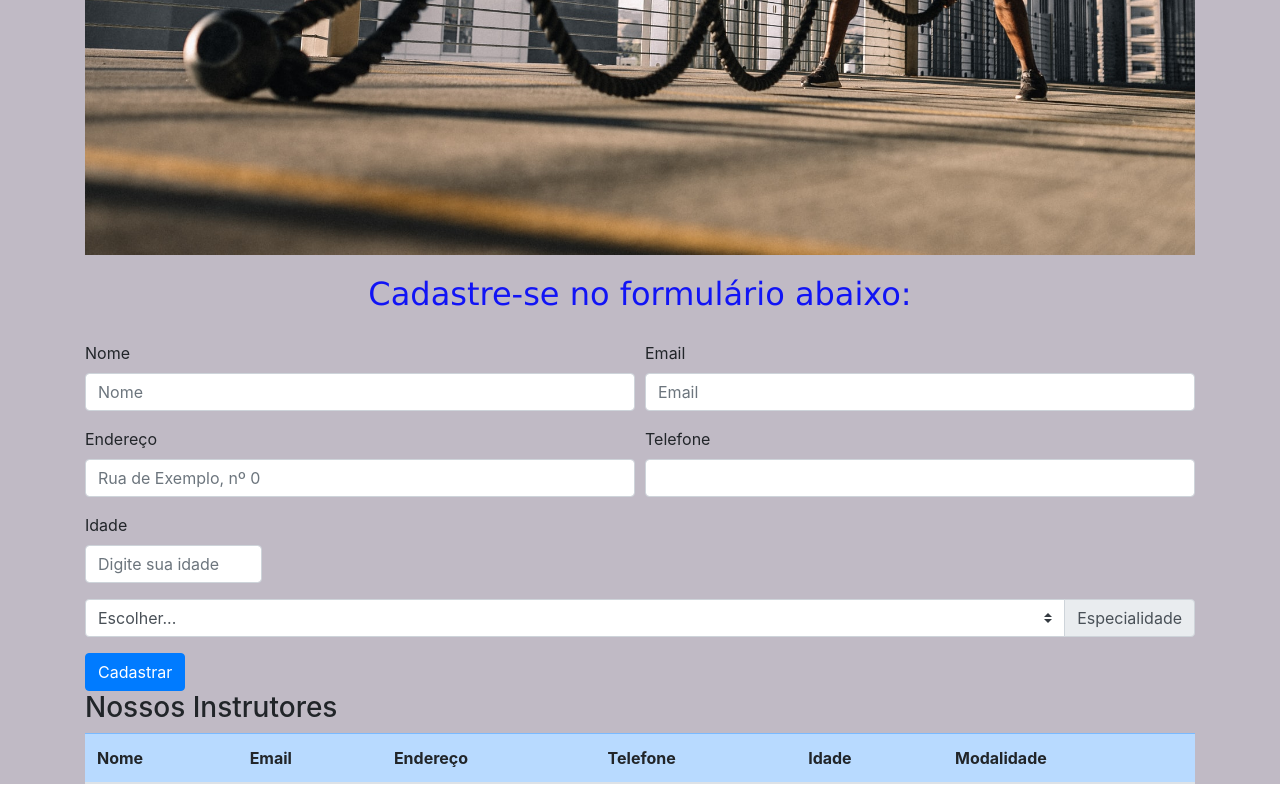
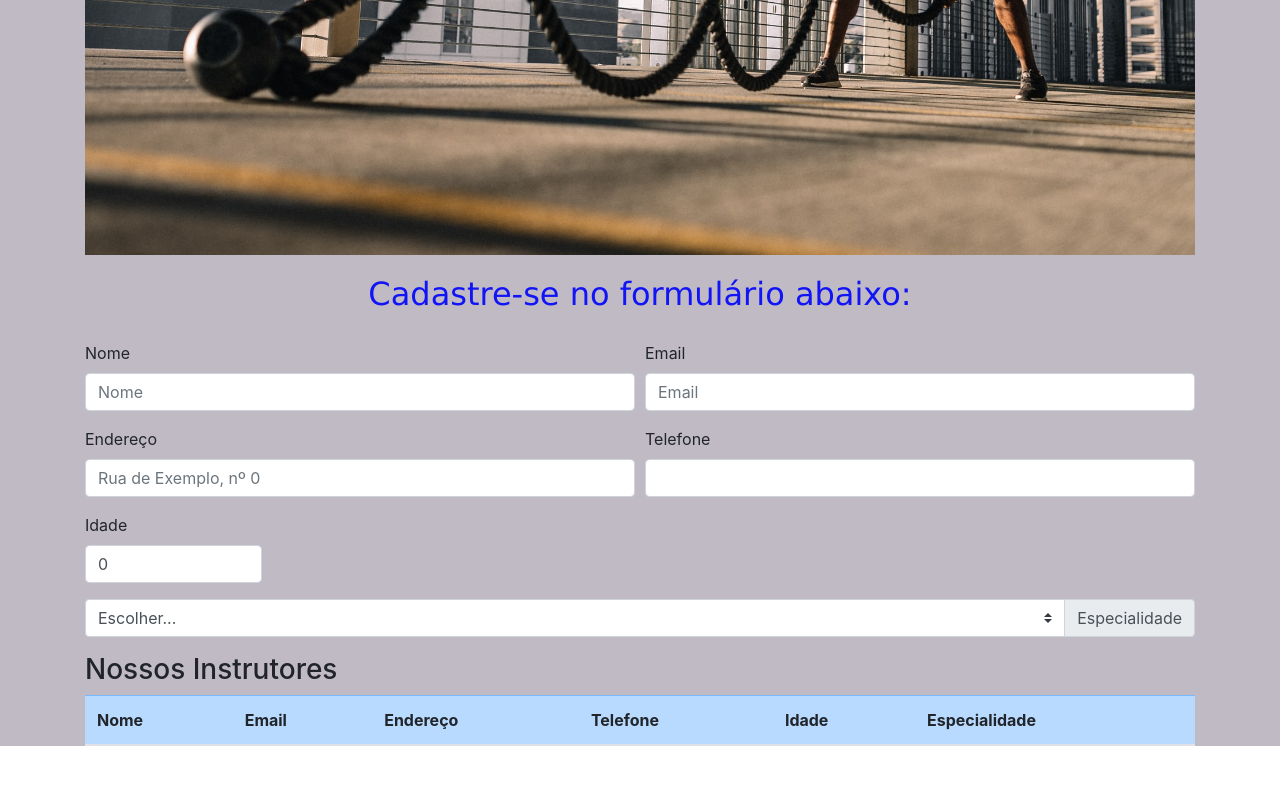
Before and after one commit to WebertiBarbosa/cadastro-instrutor, an Angular app: page /instructor-new in a window 1280 px wide. Shown: the part 631-1431 px from the top of the page. After the commit the page ends 1393 px from the top, so only its background shows below. Built offline with nearby package versions, Linux system fonts and the light colour scheme; what ngx-mask would draw is missing.

Commit message:
criando listagem

```diff
--- a/src/app/app.module.ts
+++ b/src/app/app.module.ts
@@ -1,4 +1,4 @@
-import { NgModule } from '@angular/core';
+import { Injectable, NgModule } from '@angular/core';
 import { BrowserModule } from '@angular/platform-browser';
 
 import { AppComponent } from './app.component';
@@ -7,8 +7,6 @@ import { InstructorListComponent } from './instructor-list/instructor-list.compo
 
 import {FormsModule} from '@angular/forms'
 import { NgxMaskModule } from 'ngx-mask'
-
-
 
 @NgModule({
   declarations: [
--- a/src/app/instructor-list/instructor-list.component.html
+++ b/src/app/instructor-list/instructor-list.component.html
@@ -9,7 +9,7 @@
         <th scope="col">Endereço</th>
         <th scope="col">Telefone</th>
         <th scope="col">Idade</th>
-        <th scope="col">Modalidade</th>
+        <th scope="col">Especialidade</th>
 
       </tr>
     </thead>
@@ -19,8 +19,8 @@
         <td [innerHtml]="instructor.email"></td>
         <td [innerHtml]="instructor.address"></td>
         <td [innerHtml]="instructor.phone"></td>
-        <td [innerHtml]="instructor.age"></td>
-        <td [innerHtml]="instructor.modality"></td>
+        <td [innerHtml]="instructor.age" [style.color]='getInstructorAge(instructor)'></td>
+        <td [innerHtml]="instructor.especialidade"></td>
 
       </tr>
     </tbody>
--- a/src/app/instructor-list/instructor-list.component.ts
+++ b/src/app/instructor-list/instructor-list.component.ts
@@ -16,4 +16,8 @@ export class InstructorListComponent implements OnInit {
   ngOnInit(): void {
   }
 
+  getInstructorAge(instructor){
+    return instructor.age < 18 ? 'green':  'blue';
+  }
+
 }
--- a/src/app/instructor-new/instructor-new.component.html
+++ b/src/app/instructor-new/instructor-new.component.html
@@ -37,6 +37,20 @@
       </div>
     </div>
 
+    <!-- <div class="form-group mb-3">
+      <label for="modality">Modalidade</label>
+
+      <select id="modality" name="modality"
+        [(ngModel)]="selectedModality" class="form-control">
+
+        <option *ngFor='let modality of modality' [value]='modality.name'>
+          {{modality.name}}
+        </option>
+
+      </select>
+    </div> -->
+
+
     <div class="input-group mb-3">
       <select class="custom-select" id="inputGroupSelect02">
         <option selected>Escolher...</option>
@@ -56,6 +70,28 @@
       </div>
     </div>
 
-    <button type="button" (click)="addInstructor()" class="btn btn-primary">Cadastrar</button>
+
+    <!-- <div class="form-group mb-3">
+      <label for="modality">Especialidade</label>
+
+      <select id="modality" name="modality"
+        [(ngModel)]="selectedModality" class="form-control">
+
+        <select class="form-control">
+
+        <option *ngFor='let especialidade of especialidades' >
+          {{especialidade.name}}
+        </option>
+
+      </select>
+    </div> -->
+
+
+
+
+        <button *ngIf="age >= 18" type="button" (click)="addInstructor()" class="btn btn-primary">Cadastrar</button>
+
+
+
   </form>
 </div>
--- a/src/app/instructor-new/instructor-new.component.ts
+++ b/src/app/instructor-new/instructor-new.component.ts
@@ -1,5 +1,6 @@
 import { Component, OnInit } from '@angular/core';
 import instructors from '../instructors'
+
 
 @Component({
   selector: 'instructor-new',
@@ -12,10 +13,29 @@ export class InstructorNewComponent implements OnInit {
   email = '';
   address = '';
   phone = '';
-  age = '';
-  modality = '';
+  age = 0;
+  especialidade= '';
+
+  // selectedModality = '';
+
+
+  // modality: Modality[] = [
+  //  {id: 1, name: 'Musculação'},
+  //  {id: 2, name: 'Spinning'},
+  //  {id: 3, name: 'Power Jump'},
+  //  {id: 4, name: 'Zumba'},
+  //  {id: 5, name: 'Yoga'},
+  //  {id: 6, name: 'Pilates'},
+  //  {id: 7, name: 'Funcional'},
+  //  {id: 8, name: 'Body Pump'},
+  //  {id: 9, name: 'Alongamento'},
+  //  {id: 10, name: 'Lutas'},
+  // ]
+
 
   instructors = instructors;
+
+
 
   constructor() { }
 
@@ -25,7 +45,9 @@ export class InstructorNewComponent implements OnInit {
   addInstructor() {
     this.instructors.push({
       name: this.name, email: this.email, address: this.address, phone: this.phone,
-      age: this.age, modality: this.modality});
+      age: this.age, especialidade: this.especialidade});
+      // name: this.name, email: this.email, address: this.address, phone: this.phone,
+      // age: this.age});
 
     console.log(this.instructors)
   }
--- a/src/app/instructors.ts
+++ b/src/app/instructors.ts
@@ -1,10 +1,11 @@
+
 interface Instructor {
   name: string;
   email: string;
   address: string;
   phone: string;
-  age: string;
-  modality: string;
+  age: number;
+  especialidade: string;
 }
 
 const instructors: Instructor[] = []
```
Also changed, not shown: src/app/app.component.ts (+8 -1 lines), src/assets/especialidades.json (added, +40 -0 lines).
